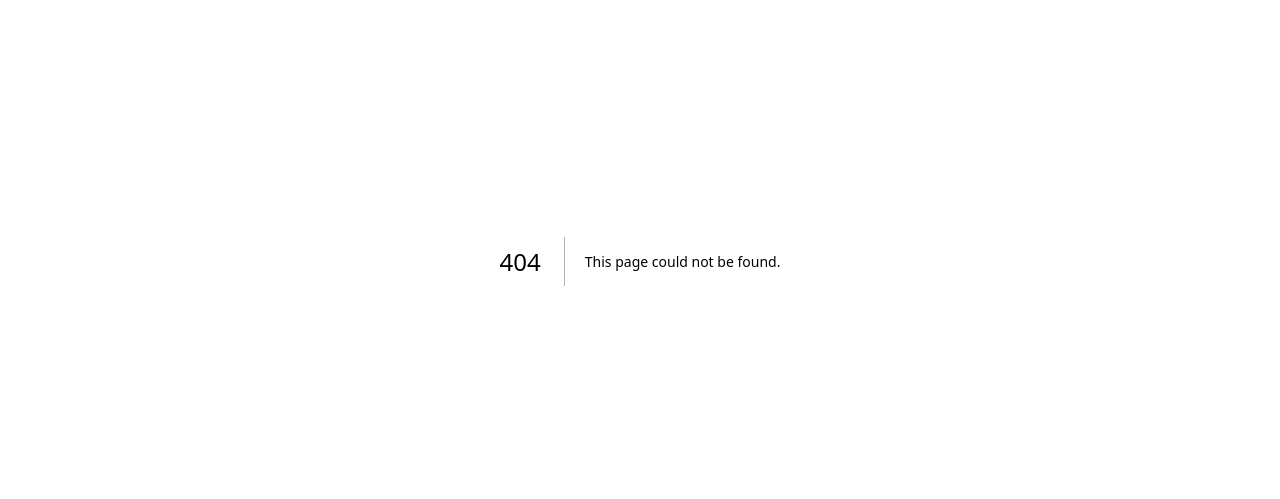
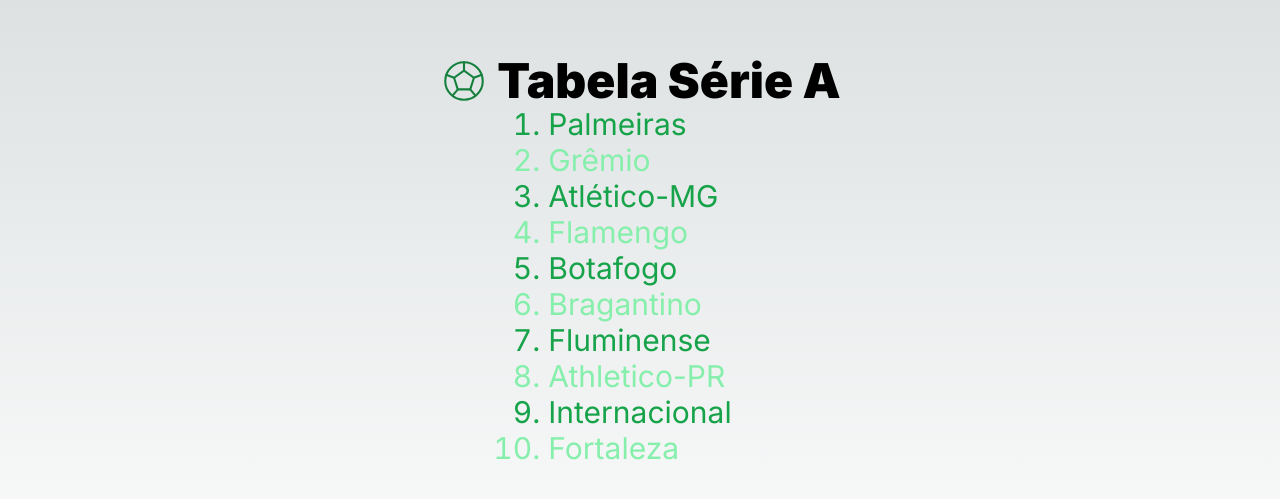
Before and after one commit to Joaovcarvalho23/Tutorial_Nextjs_Cod3r, a Next.js app in the folder app-inicial/: page /listas/basico in a window 1280 px wide. Before the commit this address had no page. Shown: the part 139-638 px from the top of the page. Built offline with nearby package versions, Linux system fonts and the light colour scheme.

Commit message:
exemplos básicos de renderização de listas

```diff
--- /dev/null
+++ b/app-inicial/src/app/listas/basico/page.tsx
@@ -0,0 +1,28 @@
+import TabelaSerieA from "@/components/listas/TabelaSerieA"
+import { IconBallFootball } from "@tabler/icons-react"
+
+export default function PaginaListaBasica (){
+    const listaTimes = [
+"Palmeiras",
+"Grêmio",
+"Atlético-MG",
+"Flamengo",
+"Botafogo",
+"Bragantino",
+"Fluminense",
+"Athletico-PR",
+"Internacional",
+"Fortaleza"
+]
+    return(
+        <div className={`
+            flex flex-col justify-center items-center h-screen
+        `}>
+            <h1 className="flex items-center gap-2 text-5xl font-black">
+                <IconBallFootball size={50} stroke={1} className="text-green-700"/>
+                Tabela Série A
+            </h1>
+            <TabelaSerieA times={listaTimes}/>
+        </div>
+    )
+}
--- /dev/null
+++ b/app-inicial/src/components/listas/TabelaSerieA.tsx
@@ -0,0 +1,40 @@
+interface TabelaSerieAProps{
+    times: string[]
+}
+
+export default function TabelaSerieA (props: TabelaSerieAProps){
+    // const itens: any[] = []
+
+    // for(let i = 0; i < props.times.length; i++){
+    //     console.log(props.times[i])
+    //     itens.push((
+    //         <li key={props.times[i]} className="text-green-600 list-decimal">
+    //             {props.times[i]}
+    //         </li>
+    //     ))
+    //     /*
+    //     sem o 'key', retorna o erro que diz: "Acabou de renderizar uma lista, mas cada elemento da lista
+    //     deve ter uma chave única (prop)"
+    //     O React usa essa chave única para ele conseguir atualizar de forma mais cirúrgica. Vamos supor que
+    //     alteramos apenas um único elemento da lista. Ao invés de alterar a lista inteira, você altera
+    //     especificamente um elemento da lista.
+    //     */
+    // }
+
+    const itens2 = props.times.map((time, indice) => {
+        return(
+            <li key={time} className={`
+                text-3xl list-decimal
+                ${indice % 2 === 0? 'text-green-600' : 'text-green-300'}
+            `}>
+                {time}
+            </li>
+        )
+    })
+
+    return(
+        <ol>
+            {itens2}
+        </ol>
+    )
+}
```
